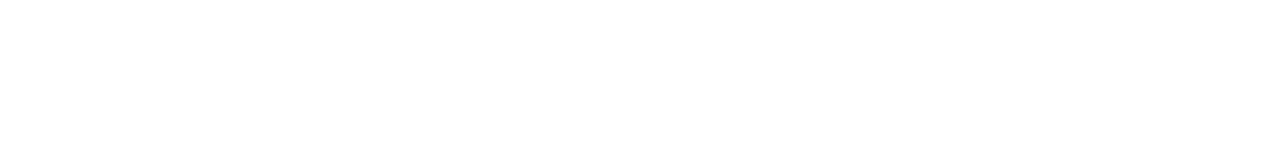
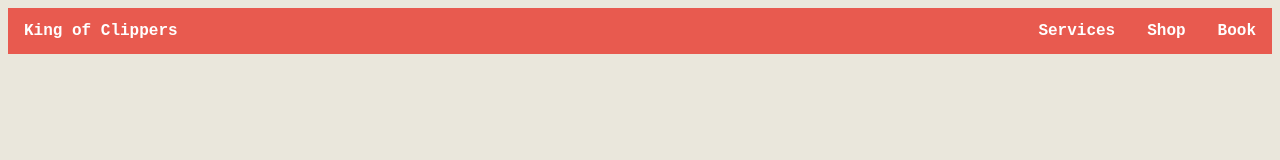
Before and after one commit to danishsgithub/Assignment-Project-1, a plain HTML site: page index.html in a window 1280 px wide. Drawn offline with Linux system fonts and the light colour scheme; a web font is replaced by a local one.

Commit message:
Created style.css, added navbar, colour and font

```diff
--- a/index.html
+++ b/index.html
@@ -3,9 +3,16 @@
   <head>
     <meta charset="utf-8" />
     <meta name="viewport" content="width=device-width" />
+    <link rel="stylesheet" href="style.css">
+    <link rel="stylesheet" href="https://use.typekit.net/qbm4cpw.css">
     <title>Assignment 1</title>
 </head>
 <body>
-
+  <ul>
+    <li style="margin-right: auto;"> <a href="index.html">King of Clippers</a></li>
+    <li><a href="#news">Services</a></li>
+    <li><a href="#contact">Shop</a></li>
+    <li><a href="#about">Book</a></li>
+  </ul>
 </body>
 </html>
--- /dev/null
+++ b/style.css
@@ -0,0 +1,28 @@
+
+body {
+    background-color: #EAE7DC;
+}
+ul {
+    font-family: "interstate-mono", monospace;
+    font-weight: 700;
+    font-style: normal;
+    list-style-type: none;
+    margin: 0;
+    padding: 0;
+    overflow: hidden;
+    background-color: #E85A4F;
+    display: flex; justify-content: space-between;
+  }
+
+
+  li a {
+    display: block;
+    color: white;
+    text-align: center;
+    padding: 14px 16px;
+    text-decoration: none;
+  }
+
+  li a:hover {
+    background-color: #EB6F66;
+  }
```
